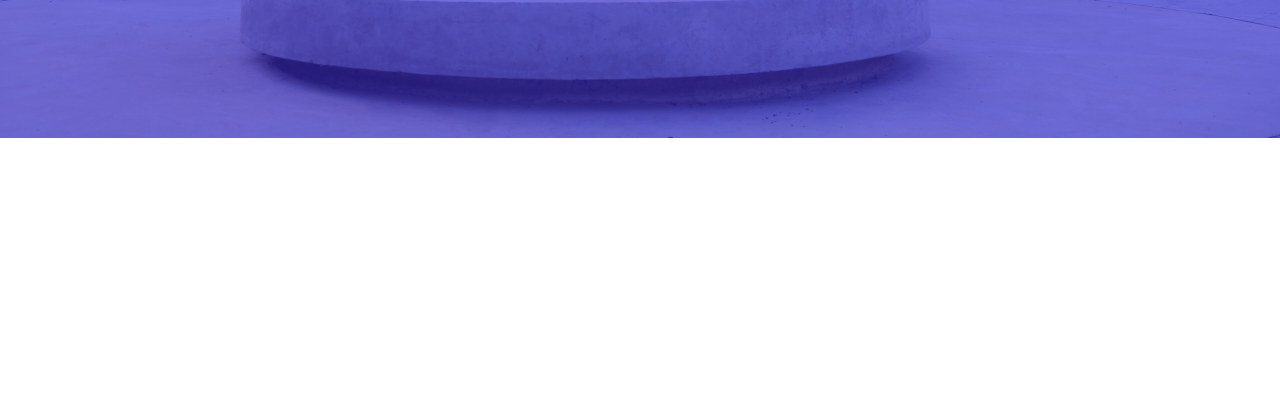
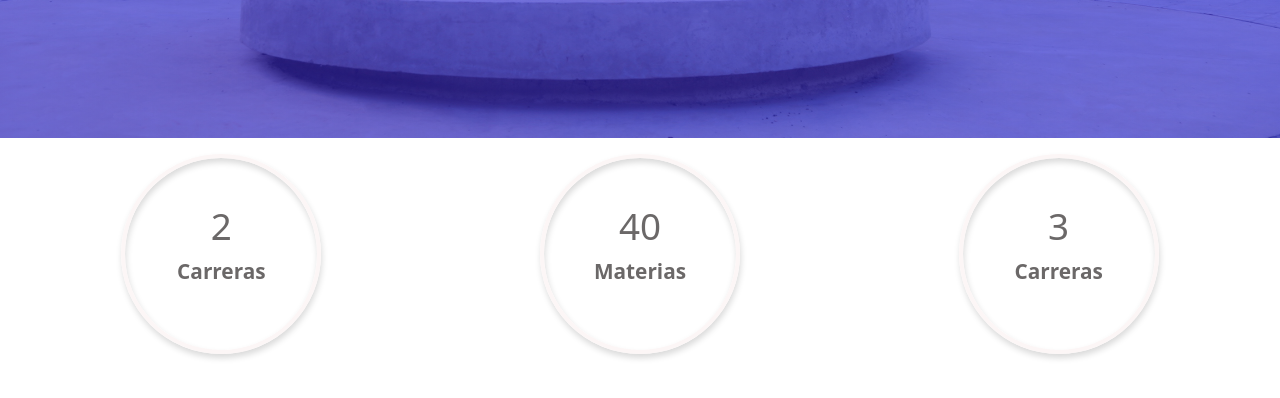
Before and after one commit to EmanuelSotomayor/potrero-digital-proyectofinal, a plain HTML site: page index.html in a window 1280 px wide. Shown: the part 680-1078 px from the top of the page. Before the commit the page ends 834 px from the top, so only its background shows below. Drawn offline with Linux system fonts and the light colour scheme; a web font is replaced by a local one.

Commit message:
Contadores terminados

```diff
--- a/css/styles.css
+++ b/css/styles.css
@@ -3,6 +3,7 @@
     --navbg_color: #442DAE;
     --icons_color: #ffffff;
     --gradient_color: rgba(45, 26, 215, 0.5);
+    --counter_text_color: #6B6868;
 }
 
 @font-face {
@@ -136,9 +137,39 @@ h1 > span{
     font-weight: 600;
 }
 
+.counter{
+    width: 200px;
+    height: 200px;
+    border-radius: 50%;
+    border: 4px solid #FCF6F6;
+    box-shadow: inset 1px 4px 6px rgba(0, 0, 0, 0.148),
+    1px 4px 6px rgba(0, 0, 0, 0.148);
+    display: flex;
+    flex-direction: column;
+    justify-content: center;
+    align-items: center;
+    color: var(--counter_text_color);
+    font-weight: bold;
+}
+
+div > h2{
+    font-size: 2.3rem;
+}
+
+.counters__container{
+    height: 36vh;
+}
+
+div > p{
+    font-size: 1.3rem;
+}
 /*Sí la pantalla es igual o menor a 453, desaparece el subnav*/
 @media only screen and (max-width: 453px) {
     .sub__nav{
         display:none;
     }
+
+    .counter{
+        margin-top: 2em;
+    }
 }
--- a/index.html
+++ b/index.html
@@ -121,6 +121,37 @@
               </section>
             </header>
           </section>
+
+          <main role="principal" class="container-fluid">
+            <!--Contadores-->
+            <section class="container-fluid counters__container">
+              <div class="row">
+
+                <div class="col-12 col-md-4 col-sm-4 d-flex justify-content-center">
+                  <div class="counter">
+                    <h2>2</h2>
+                    <p>Carreras</p>
+                  </div>
+                </div>
+
+                <div class="col-12 col-md-4 col-sm-4 d-flex justify-content-center">
+                  <div class="counter">
+                    <h2>40</h2>
+                    <p>Materias</p>
+                  </div>
+                </div>
+
+                <div class="col-12 col-md-4 col-sm-4 d-flex justify-content-center">
+                  <div class="counter">
+                    <h2>3</h2>
+                    <p>Carreras</p>
+                  </div>
+                </div>
+
+              </div>
+            </section>
+
+          </main>
         <script src="js/bootstrap.bundle.min.js"></script>
         <script src="js/popper.min.js"></script>
     </body>
```
